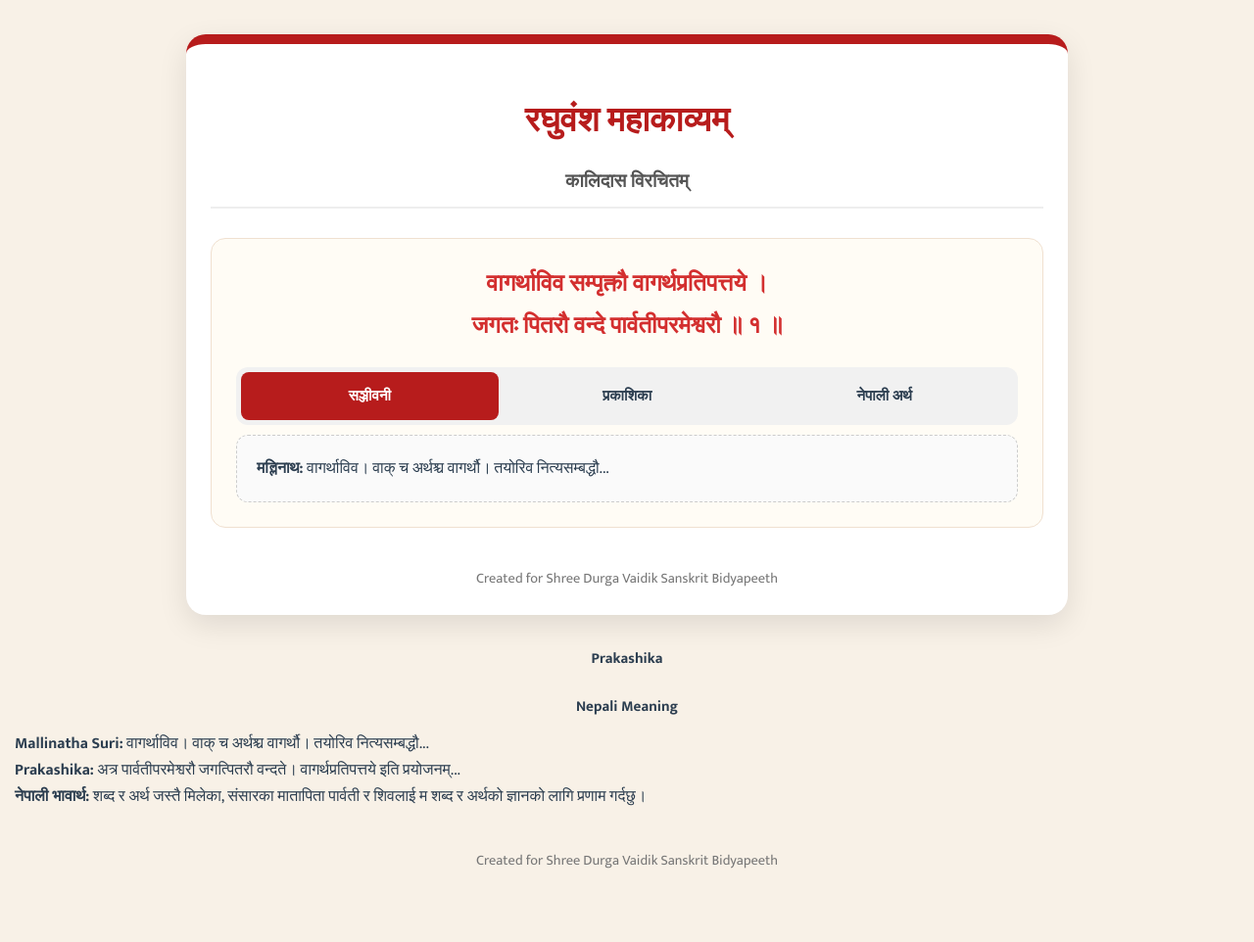
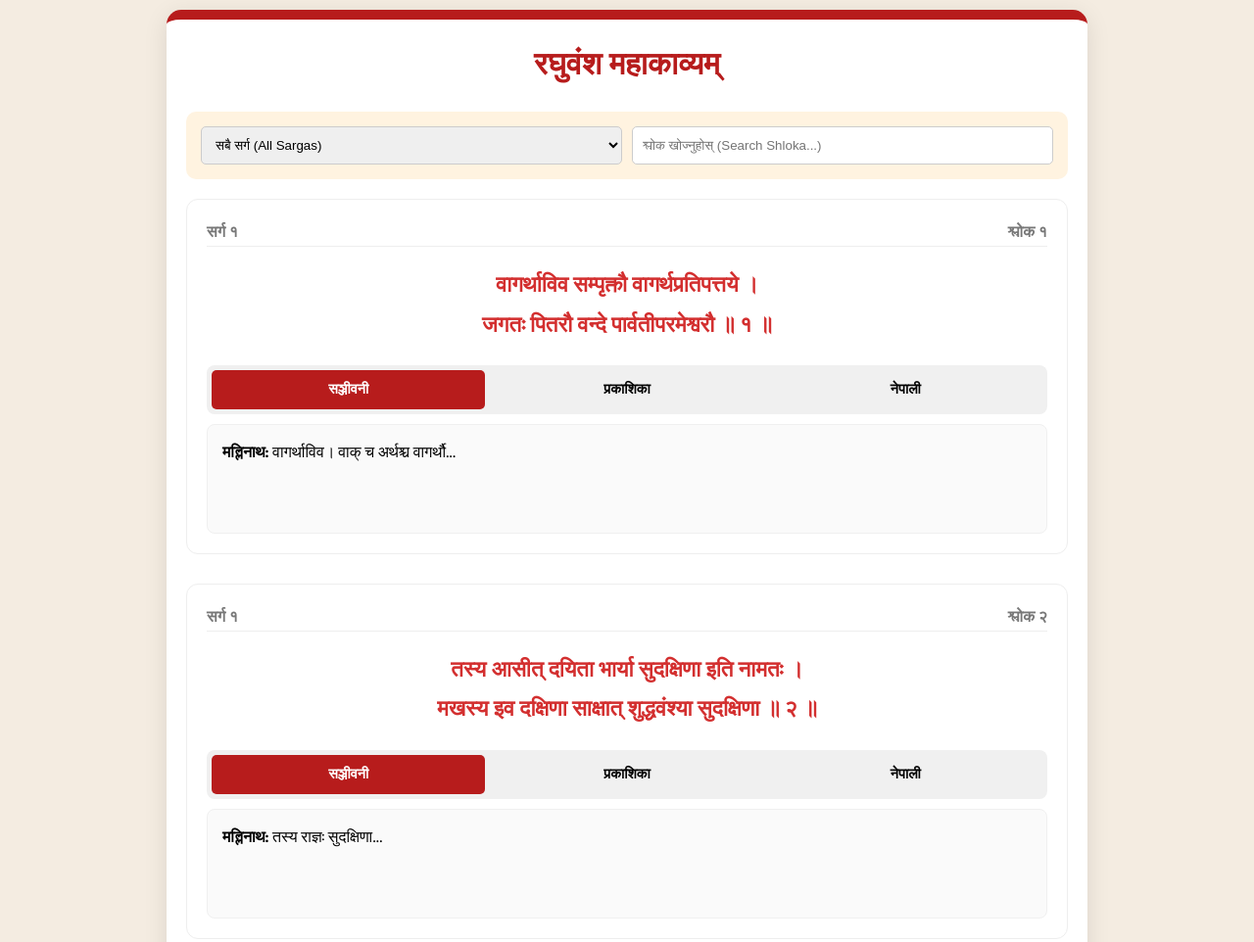
Before and after one commit to pratik95-en/Raghuvamsha, a plain HTML site: page index.html in a window 1280 px wide. Shown: the top 962 px of the page at 98% size. Before the commit the page ends 906 px from the top, so only its background shows below. Drawn offline with Linux system fonts and the light colour scheme.

Commit message:
Update index.html

```diff
--- a/index.html
+++ b/index.html
@@ -3,63 +3,117 @@
 <head>
     <meta charset="UTF-8">
     <meta name="viewport" content="width=device-width, initial-scale=1.0">
-    <title>Raghuvamsha Mahakavya</title>
-
+    <title>Raghuvamsha Digital Library</title>
     <style>
         @import url('https://fonts.googleapis.com/css2?family=Mukta:wght@400;700&display=swap');
 
-        body {
-            font-family: 'Mukta', sans-serif;
-            background-color: #f8f1e7;
-            color: #2c3e50;
-            margin: 0;
-            padding: 15px;
-        }
+        body { font-family: 'Mukta', sans-serif; background-color: #f4ece1; margin: 0; padding: 10px; }
+        .container { max-width: 900px; margin: auto; background: white; padding: 20px; border-radius: 15px; box-shadow: 0 5px 25px rgba(0,0,0,0.1); border-top: 10px solid #b71c1c; }
 
-        .container {
-            max-width: 850px;
-            margin: 20px auto;
-            background: #ffffff;
-            padding: 25px;
-            border-radius: 20px;
-            box-shadow: 0 10px 30px rgba(0,0,0,0.1);
-            border-top: 10px solid #b71c1c;
-        }
+        /* Search & Filter Section */
+        .controls { display: flex; gap: 10px; margin-bottom: 20px; flex-wrap: wrap; background: #fff3e0; padding: 15px; border-radius: 10px; }
+        input, select { padding: 10px; border: 1px solid #ccc; border-radius: 5px; flex: 1; min-width: 150px; }
 
-        h1 { font-size: 2.2rem; color: #b71c1c; text-align: center; margin-bottom: 5px; }
-        h2 { font-size: 1.2rem; color: #555; text-align: center; margin-bottom: 30px; border-bottom: 2px solid #eee; padding-bottom: 10px; }
+        h1 { text-align: center; color: #b71c1c; margin-top: 0; }
 
-        .shloka-card {
-            background: #fffcf5;
-            border: 1px solid #f0e0d0;
-            padding: 25px;
-            border-radius: 15px;
-            margin-bottom: 30px;
-        }
+        .shloka-card { border: 1px solid #eee; border-radius: 12px; padding: 20px; margin-bottom: 30px; background: #fff; }
+        .shloka-header { font-weight: bold; color: #777; margin-bottom: 10px; border-bottom: 1px solid #eee; display: flex; justify-content: space-between; }
+        .shloka-text { font-size: 1.4rem; color: #d32f2f; text-align: center; margin: 20px 0; font-weight: bold; line-height: 1.8; }
 
-        .shloka-text {
-            font-size: 1.5rem;
-            font-weight: bold;
-            color: #d32f2f;
-            text-align: center;
-            line-height: 1.8;
-            margin-bottom: 20px;
-        }
+        /* Tabs Design */
+        .tabs { display: flex; gap: 5px; background: #f0f0f0; padding: 5px; border-radius: 8px; }
+        .tab { flex: 1; padding: 8px; text-align: center; cursor: pointer; font-weight: bold; border-radius: 5px; transition: 0.3s; font-size: 0.9rem; }
+        .tab.active { background: #b71c1c; color: white; }
 
-        .tabs-container {
-            display: flex;
-            background: #f1f1f1;
-            border-radius: 12px;
-            padding: 5px;
-            margin-top: 15px;
-        }
+        .content { display: none; padding: 15px; border: 1px solid #f0f0f0; margin-top: 10px; border-radius: 8px; background: #fafafa; min-height: 80px; }
+        .content.active { display: block; animation: fadeIn 0.4s; }
 
-        .tab {
-            flex: 1;
-            padding: 12px;
-            text-align: center;
-            cursor: pointer;
-            border-radius: 8px;
+        @keyframes fadeIn { from { opacity: 0; } to { opacity: 1; } }
+
+        .hidden { display: none; }
+    </style>
+</head>
+<body>
+
+<div class="container">
+    <h1>रघुवंश महाकाव्यम्</h1>
+
+    <div class="controls">
+        <select id="sargaFilter" onchange="filterShloka()">
+            <option value="all">सबै सर्ग (All Sargas)</option>
+            <option value="1">प्रथमः सर्गः (Sarga 1)</option>
+            <option value="2">द्वितीयः सर्गः (Sarga 2)</option>
+        </select>
+        <input type="text" id="shlokaSearch" placeholder="श्लोक खोज्नुहोस् (Search Shloka...)" onkeyup="filterShloka()">
+    </div>
+
+    <div class="shloka-card" data-sarga="1" data-keywords="vagartha parvati parmeshwar">
+        <div class="shloka-header"><span>सर्ग १</span> <span>श्लोक १</span></div>
+        <div class="shloka-text">
+            वागर्थाविव सम्पृक्तौ वागर्थप्रतिपत्तये ।<br>
+            जगतः पितरौ वन्दे पार्वतीपरमेश्वरौ ॥ १ ॥
+        </div>
+        <div class="tabs">
+            <div class="tab active" onclick="openTab(event, 's1t1')">सञ्जीवनी</div>
+            <div class="tab" onclick="openTab(event, 's1t2')">प्रकाशिका</div>
+            <div class="tab" onclick="openTab(event, 's1t3')">नेपाली</div>
+        </div>
+        <div id="s1t1" class="content active"><strong>मल्लिनाथ:</strong> वागर्थाविव। वाक् च अर्थश्च वागर्थौ...</div>
+        <div id="s1t2" class="content"><strong>प्रकाशिका:</strong> अत्र शिवपार्वत्योः वन्दनम्...</div>
+        <div id="s1t3" class="content"><strong>नेपाली:</strong> पार्वती र परमेश्वरलाई वन्दना गर्दछु...</div>
+    </div>
+
+    <div class="shloka-card" data-sarga="1" data-keywords="sudakshina dilip bharya">
+        <div class="shloka-header"><span>सर्ग १</span> <span>श्लोक २</span></div>
+        <div class="shloka-text">
+            तस्य आसीत् दयिता भार्या सुदक्षिणा इति नामतः ।<br>
+            मखस्य इव दक्षिणा साक्षात् शुद्धवंश्या सुदक्षिणा ॥ २ ॥
+        </div>
+        <div class="tabs">
+            <div class="tab active" onclick="openTab(event, 's2t1')">सञ्जीवनी</div>
+            <div class="tab" onclick="openTab(event, 's2t2')">प्रकाशिका</div>
+            <div class="tab" onclick="openTab(event, 's2t3')">नेपाली</div>
+        </div>
+        <div id="s2t1" class="content active"><strong>मल्लिनाथ:</strong> तस्य राज्ञः सुदक्षिणा...</div>
+        <div id="s2t2" class="content"><strong>प्रकाशिका:</strong> सुदक्षिणायाः वर्णनम्...</div>
+        <div id="s2t3" class="content"><strong>नेपाली:</strong> उनकी सुदक्षिणा नामकी पत्नी थिइन्...</div>
+    </div>
+
+</div>
+
+<script>
+    function openTab(evt, tabId) {
+        let card = evt.currentTarget.closest('.shloka-card');
+        card.querySelectorAll('.content').forEach(c => c.classList.remove('active'));
+        card.querySelectorAll('.tab').forEach(t => t.classList.remove('active'));
+        document.getElementById(tabId).classList.add('active');
+        evt.currentTarget.classList.add('active');
+    }
+
+    function filterShloka() {
+        let sarga = document.getElementById('sargaFilter').value;
+        let search = document.getElementById('shlokaSearch').value.toLowerCase();
+        let cards = document.querySelectorAll('.shloka-card');
+
+        cards.forEach(card => {
+            let cardSarga = card.getAttribute('data-sarga');
+            let keywords = card.getAttribute('data-keywords');
+            let text = card.querySelector('.shloka-text').innerText.toLowerCase();
+
+            let matchesSarga = (sarga === 'all' || sarga === cardSarga);
+            let matchesSearch = (text.includes(search) || keywords.includes(search));
+
+            if (matchesSarga && matchesSearch) {
+                card.classList.remove('hidden');
+            } else {
+                card.classList.add('hidden');
+            }
+        });
+    }
+</script>
+
+</body>
+</html>
             font-weight: bold;
             transition: 0.3s;
             font-size: 0.95rem;
```
